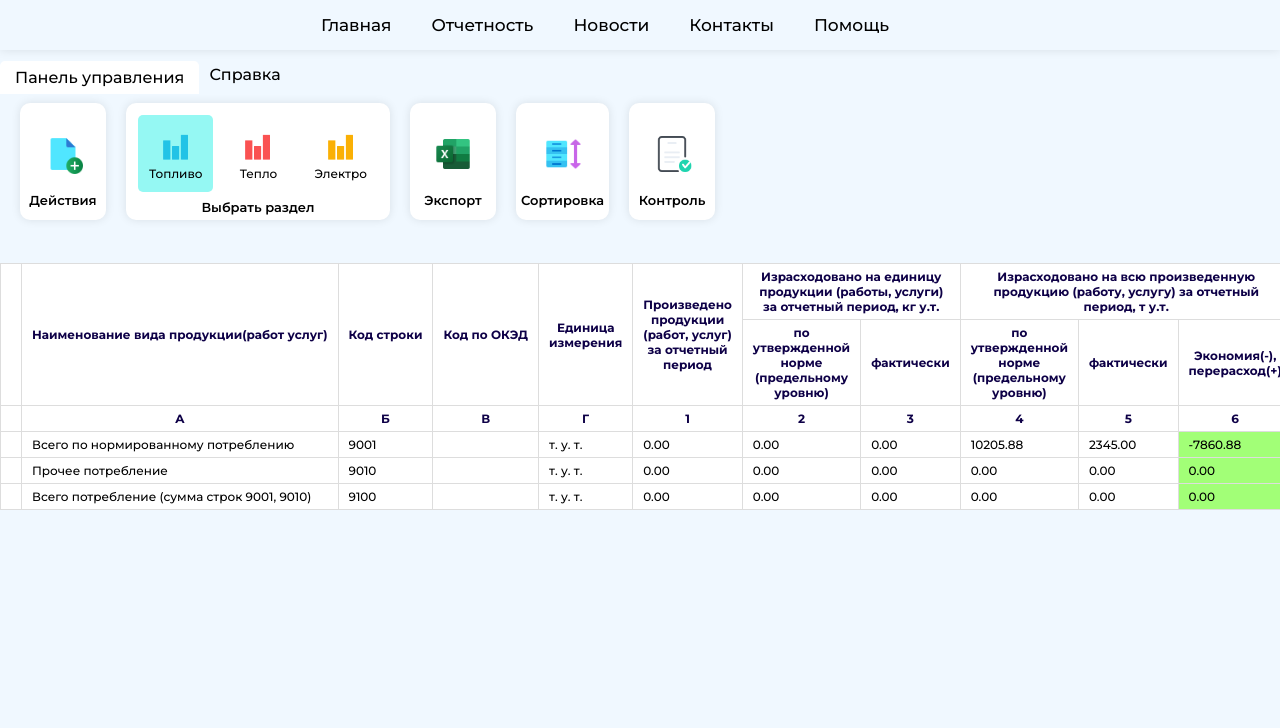
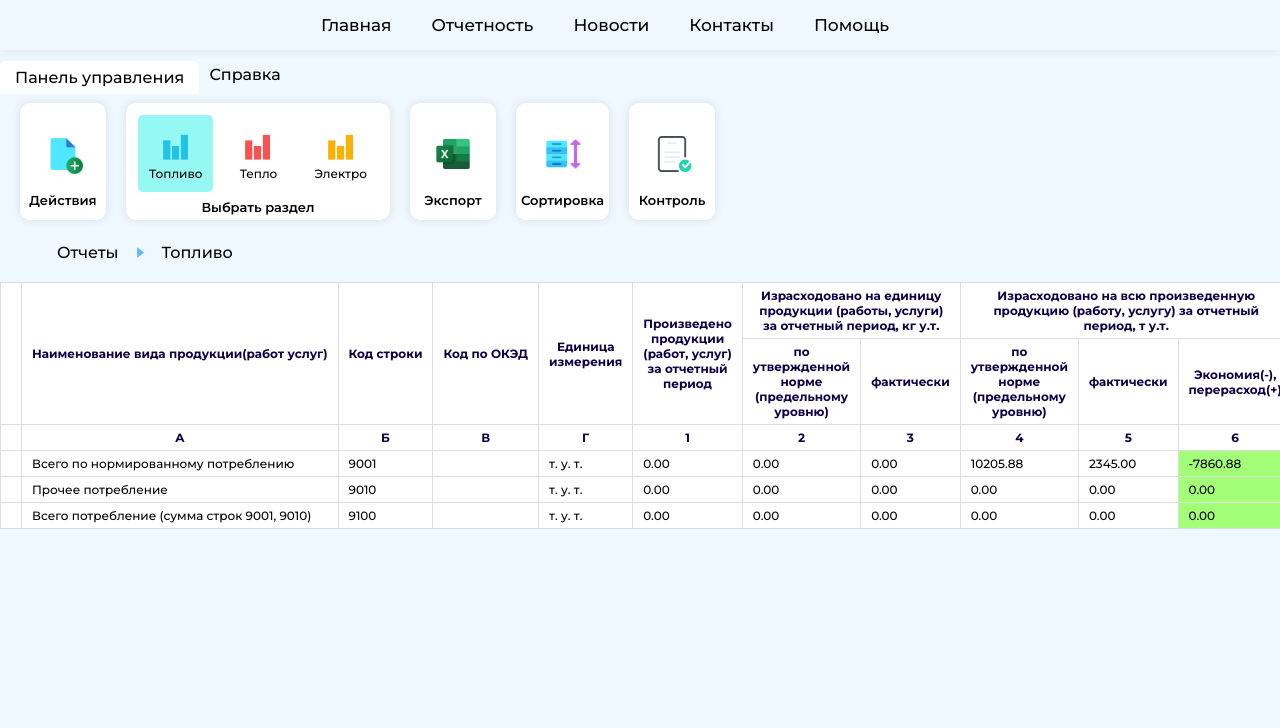
Before and after one commit to Tw1chee2k/quant, a Flask app: page /report/fuel/1 in a window 1280 px wide. Shown: the top 728 px of the page. Run offline with Flask 3, Linux system fonts and the light colour scheme.

Commit message:
add nav in fuel

```diff
--- a/website/auth.py
+++ b/website/auth.py
@@ -372,8 +372,6 @@ def remove_fuel(id):
         if delete_section and delete_section.code_product != 9001 and delete_section.code_product != 9010 and delete_section.code_product != 9100:
             db.session.delete(delete_section)
             db.session.commit()
-            flash('Удалено успешно')
-        else:
-            flash('Не подлежит удалению')
-            print('Не подлежит удалению')
+
+
         return redirect(url_for('views.report_fuel', id=id_version))
--- a/website/models.py
+++ b/website/models.py
@@ -48,7 +48,6 @@ class Version_report(db.Model):
     report_id = db.Column(db.Integer, db.ForeignKey('report.id'))
 
 class Ticket(db.Model):
-
     id = db.Column(db.Integer, primary_key=True)
     begin_time = db.Column(db.Date, default=datetime.now())
     luck = db.Column(db.Boolean, default=False)
--- a/website/static/css/base.css
+++ b/website/static/css/base.css
@@ -968,8 +968,46 @@ input[type="radio"]:checked + .report-area_menu-name {
     background-color: #e0e0e0;
 }
 
+.rotation-fromareas{
+    margin-top: 150px;
+}
+
+.rotation-fromareas nav ul {
+    display: flex;
+    flex-direction: row;
+    color: black;
+    text-align: center;
+    align-items: center;
+    justify-content: left;
+    margin-left: 50px;
+}
+
+.rotation-fromareas nav ul li {
+    list-style: none;
+    text-align: center;
+    align-items: center;
+    justify-content: center;
+    font-weight: 500;
+    display: flex;
+    margin: 0 7px;
+    height: 100%;
+}
+
+.rotation-fromareas nav ul li img {
+    width:15px;
+    height: 15px;
+    display: block;
+    margin: auto;
+}
+
+.linkto_report:hover {
+    color: #61b8ff;
+    transition: color 0.3s ease;
+    cursor: pointer;
+}
+
 .report-area {
-    margin-top: 170px;
+    margin-top: 20px;
     margin-bottom: 5px;
     width: 100%;
     display: flex;
--- a/website/static/js/fuel.js
+++ b/website/static/js/fuel.js
@@ -73,6 +73,24 @@ document.addEventListener('DOMContentLoaded', function () {
 
 
 
+/*add new section for fuel*/
+    var link_addfuel_modal = document.querySelector('[data-action="link_addfuel_modal"]')
+    var addfuel_modal = document.getElementById('addfuel_modal');
+    var close_addfuel_modal = addfuel_modal.querySelector('.close');
+    link_addfuel_modal.addEventListener('click', function() {
+        contextmenufuel.style.display = 'none';
+        addfuel_modal.style.display = 'block';
+        contextMenu.style.display = 'none';
+    });
+    close_addfuel_modal.addEventListener('click', function() {
+        addfuel_modal.style.display = 'none';
+    });
+    window.addEventListener('click', function(event) {
+        contextmenufuel.style.display = 'none';
+        if (event.target == addfuel_modal) {
+            addfuel_modal.style.display = 'none';
+        }
+    });
 
     var link_addfuel_modal = document.getElementById('link_addfuel_modal');
     var addfuel_modal = document.getElementById('addfuel_modal');
@@ -91,6 +109,7 @@ document.addEventListener('DOMContentLoaded', function () {
             addfuel_modal.style.display = 'none';
         }
     });
+/*end*/
 
 
     var link_changefuel_modal = document.getElementById('link_changefuel_modal');
--- a/website/static/js/index.js
+++ b/website/static/js/index.js
@@ -240,6 +240,8 @@ document.addEventListener('DOMContentLoaded', function () {
         alert('Нет активной версии. Пожалуйста, выберите версию.');
     }
     });
+
+
     /*end*/
 
     /*показ панели для редактирования параметров отчета при двойном клике на строку в таблице*/
--- a/website/templates/report_area.html
+++ b/website/templates/report_area.html
@@ -99,7 +99,8 @@
             </div>
         </div>
     </div>
-    <div class="report-area">
+
+    <div class="report-area" style = "margin-top: 180px;">
         {%if report%}
         <table class="table_report-area">
             <thead class="order-table_titels">
--- a/website/templates/report_fuel.html
+++ b/website/templates/report_fuel.html
@@ -11,7 +11,7 @@
                     <ul>
                         <section>
                             <div class = "functions_menu">
-                                <li id = "">
+                                <li id="link_addfuel_modal">
                                     <img src="{{ url_for('static', filename='img/icon_new_file.png')}}" alt="">
                                     <a></a>
                                 </li>
@@ -104,6 +104,20 @@
             </div>
         </div>
     </div>
+    <div class = "rotation-fromareas">
+        <nav>
+            <ul>
+                <li onclick="window.location.href='/report_area'" class = "linkto_report">
+                    Отчеты
+                </li>
+                <li>
+                    <img src="{{ url_for('static', filename='img/icon_arroy.png')}}" alt="">
+                </li>
+                <li>Топливо</li>
+            </ul>
+        </nav>
+    </div>
+
     <div class = "report-area">
         <table class = "table_report-area">
             <thead>
@@ -394,7 +408,7 @@
 </div>
 
 <div id="contextmenufuel" class="white-panel">
-    <button id = "link_addfuel_modal">
+    <button data-action="link_addfuel_modal">
         <span>Добавить</span>
     </button>
     <button id = "link_changefuel_modal">
```
Also changed, not shown: website/database.db, website/static/img/icon_arroy.png (added).
